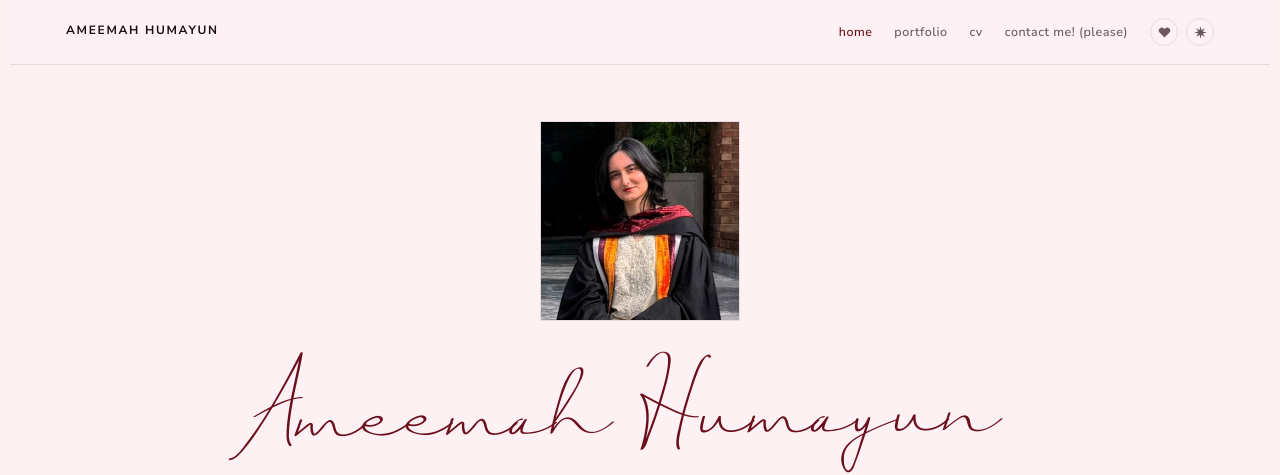
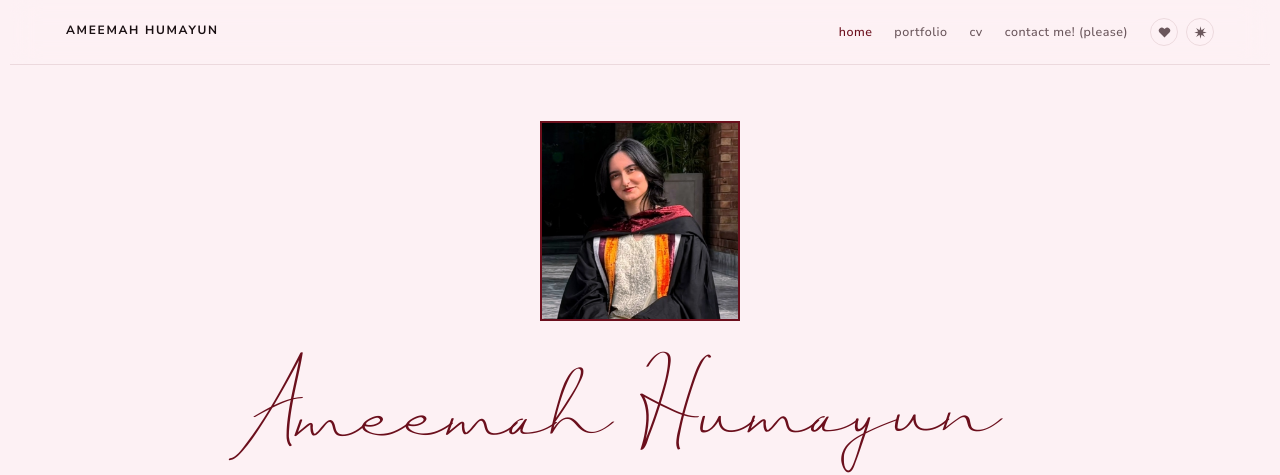
Before and after one commit to ameemahumayun/ameemahumayun.github.io, a Jekyll site: the page built from index.html, in a window 1280 px wide. Shown: the top 475 px of the page. Built offline with Jekyll 4.4.1, drawn with Linux system fonts in a browser that asks for light colours.

Commit message:
Give the portrait a 2px border in the theme's accent color
Maroon (#6b0f1c) in rose, butter yellow in dark, replacing the 1px
hairline border.

Co-Authored-By: Claude Opus 5.5 <noreply@anthropic.com>
Claude-Session: https://claude.ai/code/session_01RzgRSrTmedEEfQSDh9yj4S

```diff
--- a/assets/css/components.css
+++ b/assets/css/components.css
@@ -219,7 +219,7 @@
   margin: var(--space-3) auto 5.5rem;
   object-fit: cover;
   object-position: 50% 12%;
-  border: 1px solid var(--color-border);
+  border: 2px solid var(--color-accent);  /* the theme's signature color: maroon in rose */
 }
 .hero__avatar {
   width: 282px;
```
